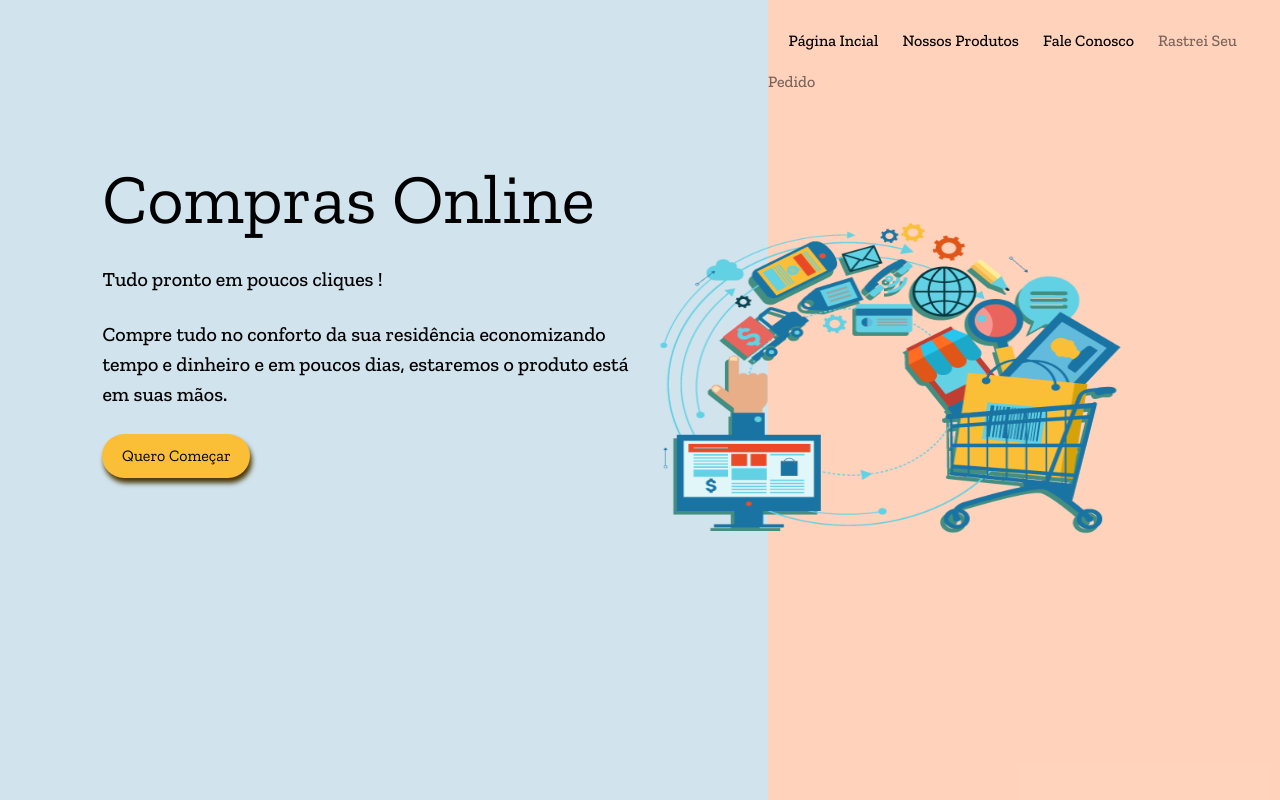
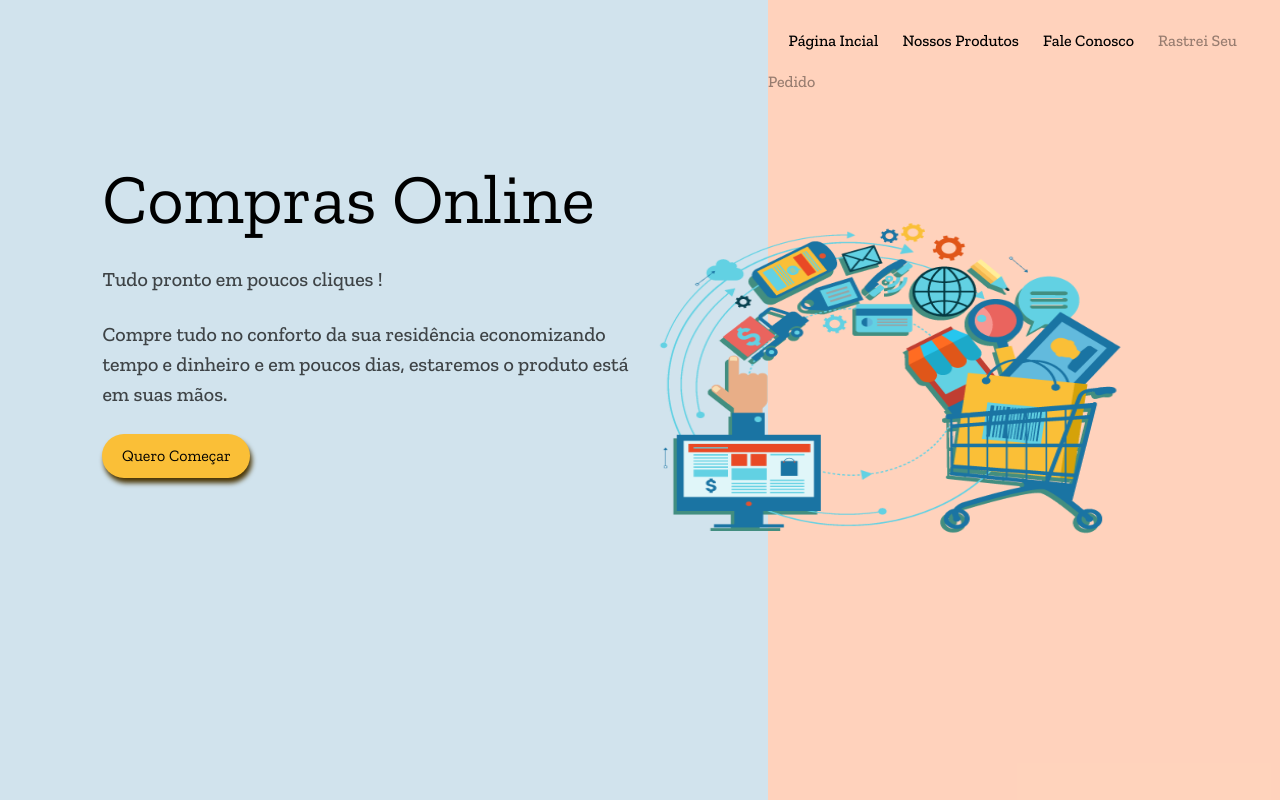
Before and after one commit to flaviodrummond/Compras-Online, a plain HTML site: page index.html in a window 1280 px wide. Drawn offline with nearby package versions, Linux system fonts and the light colour scheme.

Commit message:
Editando a tag P e o a classe link com o opacity

```diff
--- a/style.css
+++ b/style.css
@@ -32,6 +32,7 @@ p {
     width: 540px;
     margin: 25px 0;
     font-weight: 500;
+    opacity: 0.7;
 }
 
 button {
@@ -76,8 +77,16 @@ header {
     font-weight: 500;
 }
 
-a:nth-last-of-type(1) {
-    color: rgba(7, 7, 7, 0.534);
+.link:hover {
+    opacity: .4;
+}
+
+.link:nth-last-of-type(1) {
+    opacity: .4;
+}
+
+.link:active {
+    opacity: .8;
 }
 
 img {
```
